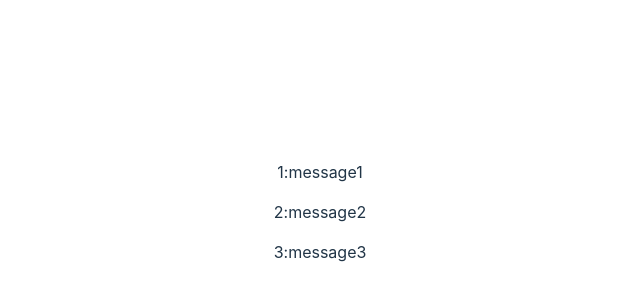
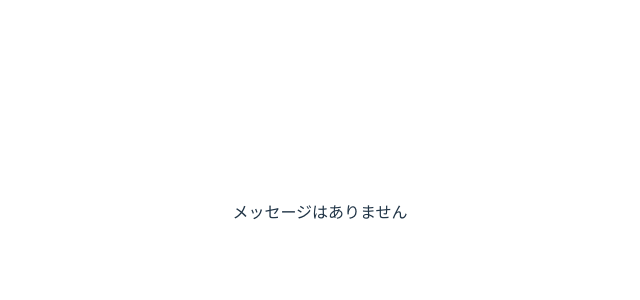
Before and after one commit to divergen371/study_svelte, a Svelte app in the folder svelte-study/: page / in a window 1280 px wide. Shown: the part 188-488 px from the top of the page, without its empty margins (320-960 px from the left). Built offline with nearby package versions, Linux system fonts and the light colour scheme.

Commit message:
:alembic: 空の場合の分岐

```diff
--- a/svelte-study/src/App.svelte
+++ b/svelte-study/src/App.svelte
@@ -1,11 +1,9 @@
 <script>
-  const messages = [
-    { id: 1, message: "message1" },
-    { id: 2, message: "message2" },
-    { id: 3, message: "message3" },
-  ];
+  const messages = [];
 </script>
 
 {#each messages as message}
   <p>{message.id}:{message.message}</p>
+{:else}
+  <p>メッセージはありません</p>
 {/each}
```
